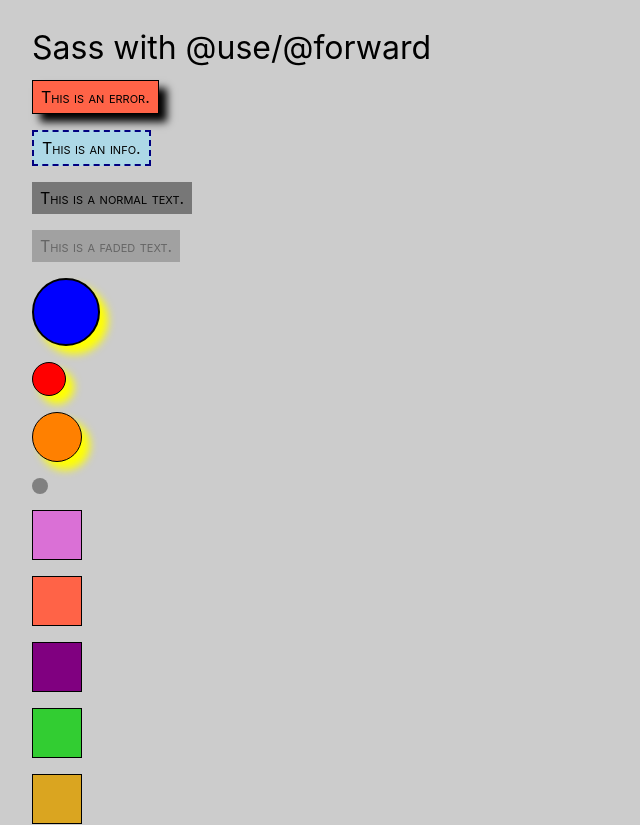
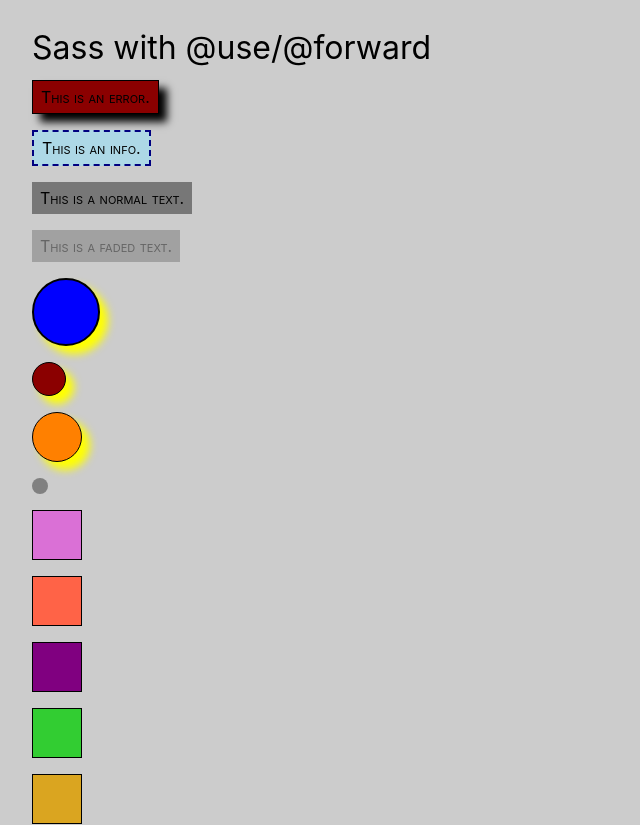
Before and after one commit to edwardtanguay/et901-sass-with-use-forward, a React (Vite) app: page / in a window 1280 px wide. Shown: the top 825 px of the page, without its empty margins (0-640 px from the left). Built offline with nearby package versions, Linux system fonts and the light colour scheme; a web font is replaced by a local one.

Commit message:
variables

```diff
--- a/src/sass/base/variables.scss
+++ b/src/sass/base/variables.scss
@@ -1 +1,3 @@
 $colors: purple, orchid, goldenrod, tomato, limegreen;
+$names: 'marketing', 'sales', 'dev', 'hr', 'ceo';
+$errorColor: darkred;
--- a/src/sass/components/messages.scss
+++ b/src/sass/components/messages.scss
@@ -1,7 +1,8 @@
 @use '../abstracts/mixins';
+@use '../base/variables' as *;
 
 .error-text {
-	@include mixins.alert-text(tomato);
+	@include mixins.alert-text($errorColor);
 	box-shadow: 8px 8px 8px black;
 }
 
--- a/src/sass/components/shapes.scss
+++ b/src/sass/components/shapes.scss
@@ -11,7 +11,7 @@
 }
 
 .ball-002 {
-	@include mixins.ball(red, 2rem);
+	@include mixins.ball($errorColor, 2rem);
 	@extend %shadow;
 }
 
@@ -23,8 +23,6 @@
 .ball-004 {
 	@include mixins.ball(mix(yellow, blue), 1rem);
 }
-
-$names: 'marketing', 'sales', 'dev', 'hr', 'ceo';
 
 @for $i from 1 through length($colors) {
 	.box-#{nth($names, $i)} {
```
